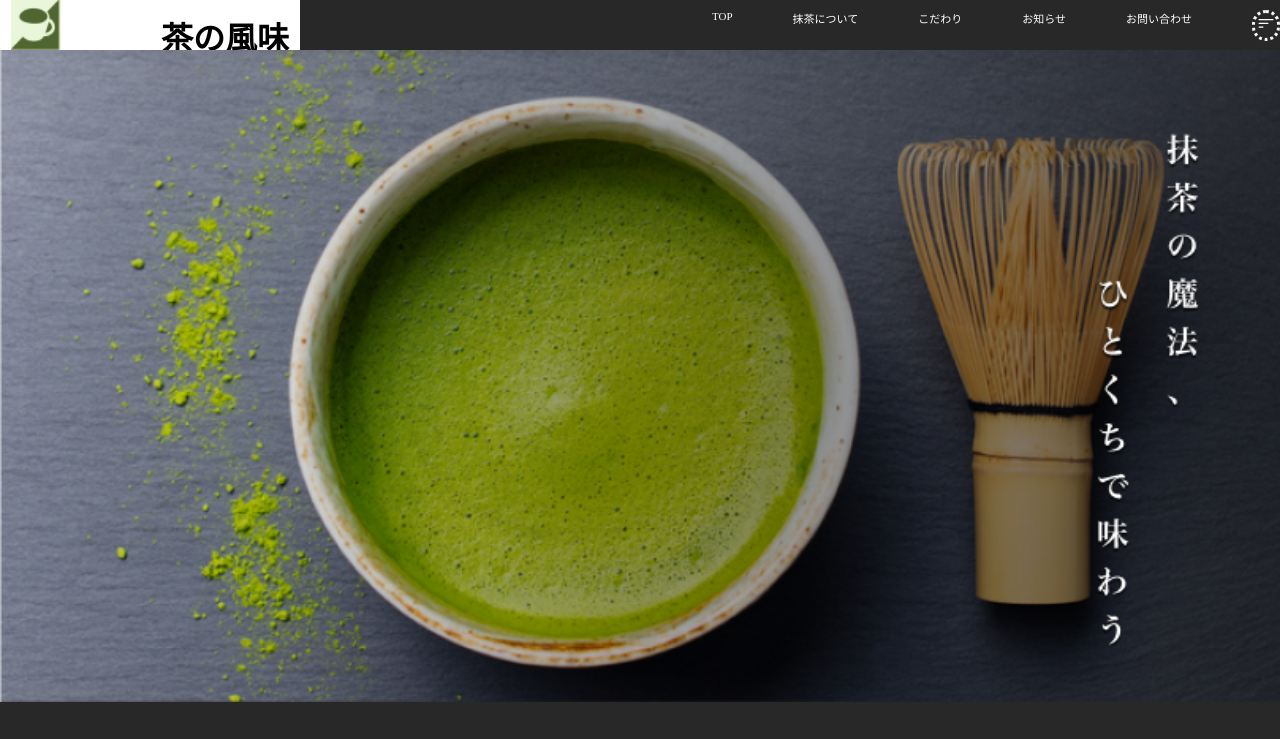
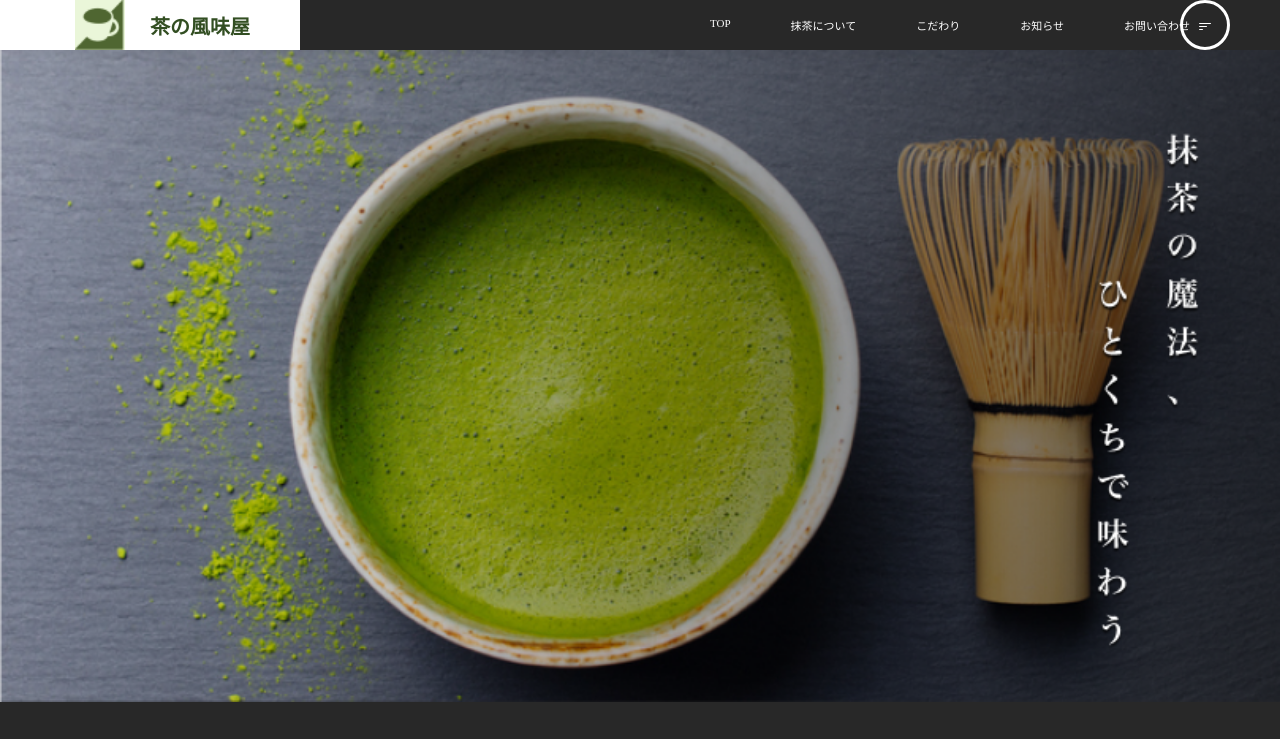
Before and after one commit to yuji777777/sample, a plain HTML site: page index.html in a window 1280 px wide. Shown: the top 739 px of the page. Drawn offline with nearby package versions, Linux system fonts and the light colour scheme; some packages are replaced by stand-ins of ours.

Commit message:
Update index.html

```diff
--- a/index.html
+++ b/index.html
@@ -14,9 +14,10 @@
    <body style="background-color:#282828;">
     <header>
       <div class="wrapper">
-        <h1>
-          <div class="background-white"><img src="img/aicon.png" alt="アイコン">茶の風味屋</div>
-        </h1>
+
+        <div class="background-white"><img src="img/aicon.png" alt="アイコン"></div>
+        <p class="text3">茶の風味屋</p>
+        <div class="text4">
           <nav>
             <ul>
               <li>
@@ -48,15 +49,17 @@
                   お問い合わせ
                 </a>
               </li>
-            <div style="border: 3px dotted #f7f6f6; padding: 1px 1px; border-radius:30px;">
-              <li>
-                <a href="#">
-                  <i class="bi bi-filter-left"></i>
-                </a>
-              </li>
-            </div>
             </ul>
           </nav>
+        </div>
+        <p>
+          <a href="#">
+            <i class="circle bi bi-filter-left"></i>
+          </a>
+        </p>
+
+
+
       </div>
     </header>
     <main>
@@ -93,6 +96,7 @@
         <div class="container2">
           <div class="cozyspace-message">
             <p class="border">POINT<span>01</span></p>
+            <br>
             <id class="example2">
               <p><span class="example3">濃厚な苦みと甘み</span></p>
               <p>当店の抹茶は、</p>
@@ -113,6 +117,7 @@
           </div>
           <div class="cozyspace-message">
             <p class="border">POINT<span>02</span></p>
+            <br>
             <id class="example2">
               <p><span class="example3">香りと風味の複雑さ</span></p>
               <p>当店の抹茶は香りと風味の複雑さがあり、新鮮で草</p>
@@ -127,6 +132,7 @@
         <div class="container2">
           <div class="cozyspace-message">
             <p class="border">POINT<span>03</span></p>
+            <br>
             <id class="example2">
               <p><span class="example3">多用途性</span></p>
               <p>当店の抹茶はおちゃだけではなく、</p>
@@ -154,8 +160,8 @@
     <footer>
       <ul class="sns">
         <img src="img/footer.png" align="left">
-        <li>〒000-000</li>
-        <li>〇〇県〇〇市〇〇都〇〇〇〇00-00-0　<button type="button" class="btn2">MAP</button>
+        <li>　　　〒000-000</li>
+        <li>　　　〇〇県〇〇市〇〇都〇〇〇〇00-00-0　　<button type="button" class="btn2">MAP</button>
         </li>
       </ul>
       <br>
@@ -163,8 +169,11 @@
         <p class="title-border-right">FOLLOW</p>
         <div class="text">●●●
           <button type="button" class="btn3">お問い合わせ</button>
+        </div>
+        <div class="text2">
           <small>Copyright@Ooooooooooooooo</small>
         </div>
+
       </div>
     </footer>
 
```
Lines whose indentation alone changed are shown as unchanged.
